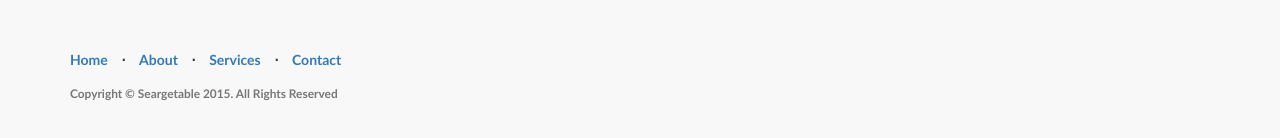
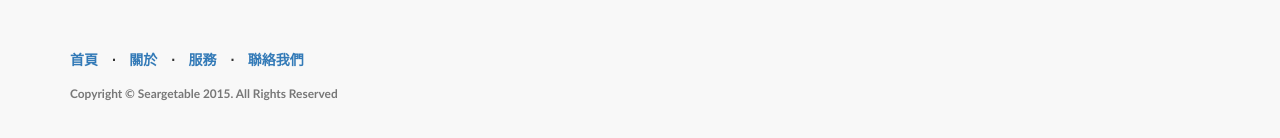
Before and after one commit to seargetable/test_landing_page, a plain HTML site: page index.html in a window 1280 px wide. Shown: the part 2215-2353 px from the top of the page. Drawn offline with Linux system fonts and the light colour scheme.

Commit message:
update
Signed-off-by: Yen-Chin Lee <coldnew.tw@gmail.com>

```diff
--- a/index.html
+++ b/index.html
@@ -203,19 +203,19 @@
                 <div class="col-lg-12">
                     <ul class="list-inline">
                         <li>
-                            <a href="#">Home</a>
+                            <a href="#">首頁</a>
                         </li>
                         <li class="footer-menu-divider">⋅</li>
                         <li>
-                            <a href="#about">About</a>
+                            <a href="#about">關於</a>
                         </li>
                         <li class="footer-menu-divider">⋅</li>
                         <li>
-                            <a href="#services">Services</a>
+                            <a href="#services">服務</a>
                         </li>
                         <li class="footer-menu-divider">⋅</li>
                         <li>
-                            <a href="#contact">Contact</a>
+                            <a href="#contact">聯絡我們</a>
                         </li>
                     </ul>
                     <p class="copyright text-muted small">Copyright © Seargetable 2015. All Rights Reserved</p>
```
